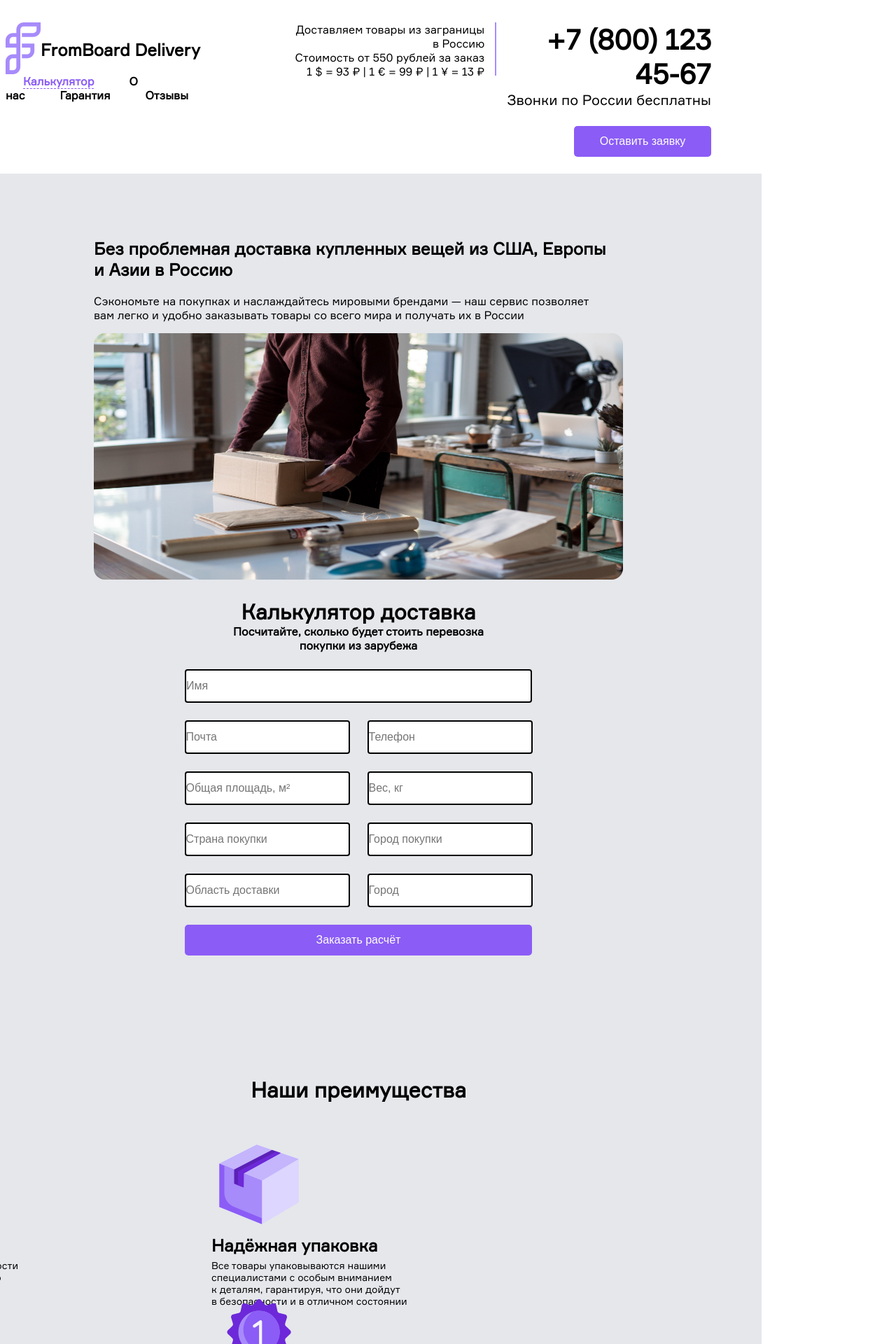
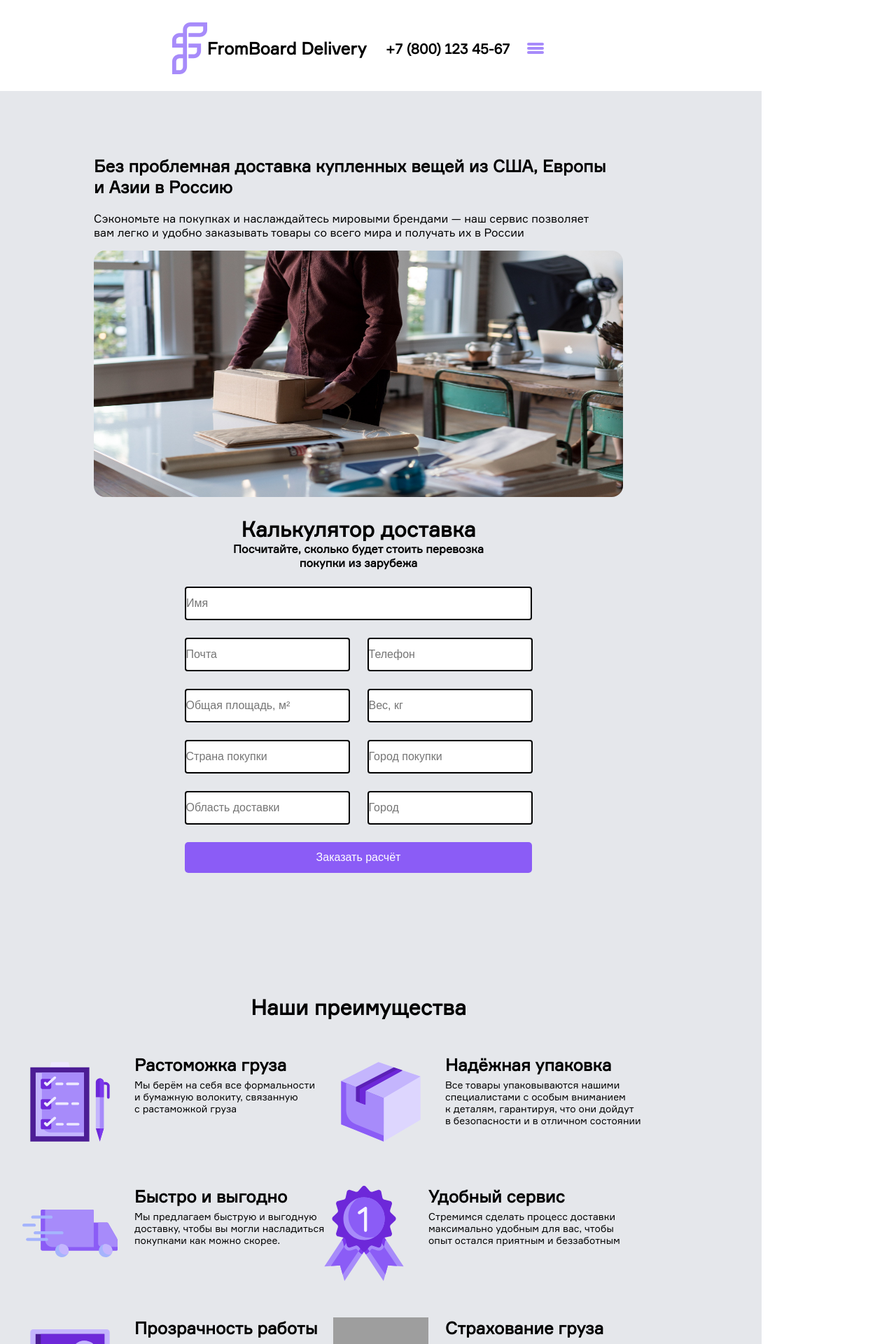
Before and after one commit to Vlai22/FromBoard_Delivery_Portfolio, a Vue app: page / in a window 1024 px wide. Shown: the top 1920 px of the page at 70% size, 1280 px wide, since content can reach past the window. Built offline with nearby package versions, Linux system fonts and the light colour scheme; grey boxes are pictures that could not be loaded.

Commit message:
Update all

```diff
--- a/src/App.vue
+++ b/src/App.vue
@@ -88,12 +88,12 @@ export default{
         <section class="section_2">
           <h2 class="section_2_h2">Наши преимущества</h2>
           <div class="section_2_box">
-              <CardAdvent :img="'board.svg'" :text="'Мы берём на себя все формальности и бумажную волокиту, связанную с растаможкой груза'" :title="'Растоможка груза'"></CardAdvent>
-              <CardAdvent :img="'package.svg'" :text="'Все товары упаковываются нашими специалистами с особым вниманием к деталям, гарантируя, что они дойдут в безопасности и в отличном состоянии'" :title="'Надёжная упаковка'"></CardAdvent>
+              <CardAdvent style="margin: 0 24px 0 0;" :img="'board.svg'" :text="'Мы берём на себя все формальности и бумажную волокиту, связанную с растаможкой груза'" :title="'Растоможка груза'"></CardAdvent>
+              <CardAdvent style="margin: 0 24px 0 0;" :img="'package.svg'" :text="'Все товары упаковываются нашими специалистами с особым вниманием к деталям, гарантируя, что они дойдут в безопасности и в отличном состоянии'" :title="'Надёжная упаковка'"></CardAdvent>
               <CardAdvent :img="'delivery.svg'" :text="'Мы предлагаем быструю и выгодную доставку, чтобы вы могли насладиться покупками как можно скорее.'" :title="'Быстро и выгодно'"></CardAdvent>
-              <CardAdvent :img="'best_support.svg'" :text="'Стремимся сделать процесс доставки максимально удобным для вас, чтобы опыт остался приятным и беззаботным'" :title="'Удобный сервис'"></CardAdvent>
-              <CardAdvent :img="'clear_info.svg'" :text="'Мы предоставляем полный контроль над каждым этапом доставки, от момента заказа до момента прибытия заказа'" :title="'Прозрачность работы'"></CardAdvent>
-              <CardAdvent :img="'garantee.svg'" :text="'Наше страхование обеспечивает полную защиту и покрытие почти все неприятные и неожиданные ситуации'" :title="'Страхование груза'"></CardAdvent>
+              <CardAdvent style="margin: 0 24px 0 0;":img="'best_support.svg'" :text="'Стремимся сделать процесс доставки максимально удобным для вас, чтобы опыт остался приятным и беззаботным'" :title="'Удобный сервис'"></CardAdvent>
+              <CardAdvent style="margin: 0 24px 0 0;" :img="'clear_info.svg'" :text="'Мы предоставляем полный контроль над каждым этапом доставки, от момента заказа до момента прибытия заказа'" :title="'Прозрачность работы'"></CardAdvent>
+              <CardAdvent  :img="'garantee.svg'" :text="'Наше страхование обеспечивает полную защиту и покрытие почти все неприятные и неожиданные ситуации'" :title="'Страхование груза'"></CardAdvent>
           </div>
         </section>
         <section class="section_3">
@@ -169,7 +169,7 @@ main{
 }
 section{
   display: flex;
-  min-width: 1536px;
+  max-width: 1536px;
   flex-direction: column;
   align-items: center;
   justify-content: center;
@@ -289,6 +289,9 @@ footer{
     flex-direction: row;
     align-items: center;
   }
+    .section_3_box{
+    flex-wrap: wrap;
+  }
   .section_3_box{
     flex-wrap: wrap;
   }
@@ -302,4 +305,42 @@ footer{
     width: 100%;
   }
 }
+@media (max-width: 1024px) {
+  section{
+    width: 100%;
+  }
+  .section_1{
+    flex-direction: column;
+  }
+  .section_2_box{
+    flex-direction: row;
+    align-items: center;
+  }
+    .section_3_box{
+    flex-wrap: wrap;
+  }
+  .section_5{
+    width: 100%;
+  }
+  footer{
+    flex-direction: column;
+    align-items: center;
+  }
+  .footer_box_nav{
+    width: 100%;
+    flex-direction: column;
+    justify-content: center;
+    align-items: center;
+  }
+  .footer_box_info{
+    width: 100%;
+    flex-direction: column;
+  }
+  .footer_box_info p{
+    width: 100%;
+  }
+  .footer_box_info_artist{
+    width: 100%;
+  }
+}
 </style>
--- a/src/assets/main.css
+++ b/src/assets/main.css
@@ -1,4 +1,4 @@
-@font-face { font-family: "Formular"; src: url("../../public/Formular.ttf"); }
+@font-face { font-family: "Formular"; src: url("/Formular.ttf"); }
 #app {
   display: flex;
   flex-direction: column;
--- a/src/components/CardAdvent.vue
+++ b/src/components/CardAdvent.vue
@@ -29,9 +29,10 @@ export default{
 </template>
 <style scoped>
 .card_box{
-    width: 486px;
-    height: 184px;
+    width: 372px;
+    height: 140px;
     padding: 24px;
+    display: flex;
 }
 img{
     width: 136px;
--- a/src/components/CardDevis.vue
+++ b/src/components/CardDevis.vue
@@ -24,7 +24,6 @@ export default{
 .card_box{
     width: 366px;
     height: 407px;
-    margin: 24px;
     padding: 0;
     display: flex;
     flex-direction: column;
--- a/src/components/CardSlider.vue
+++ b/src/components/CardSlider.vue
@@ -23,6 +23,7 @@ export default{
 <style scoped>
 .card_box{
     width: 626px;
+    flex: 0 0 auto; /* Не растягивается и не сжимается */
     height: 350px;
     position: relative;
     display: flex;
@@ -48,13 +49,22 @@ h3{
 p{
     font-size: 24px;
     font-weight: 700;
+
     text-wrap: wrap;
     margin-top: 32px;
     margin-left: 43px;
 }
 @media (min-width: 1024px) and (max-width: 1536px) {
     .card_box{
-        width: 396px;
+        min-width: 396px;
+    }
+    p{
+        width: 360px;
+    }
+}
+@media (max-width: 1024px) {
+    .card_box{
+        min-width: 442px;
     }
     p{
         width: 360px;
--- a/src/components/Header.vue
+++ b/src/components/Header.vue
@@ -10,7 +10,7 @@ export default{
 </script>
 
 <template>
-    <header>
+    <header class="full">
         <div class="head_left_box">
             <Logo></Logo>
             <div>
@@ -32,14 +32,48 @@ export default{
             <Button :width="'width: 196px;'" class="head_right_box_button" :text="'Оставить заявку'"></Button>
         </div>
     </header>
-
+    <header class="burger">
+        <div class="burger_head_top_box">
+            <Logo></Logo>
+            <div>
+                <p class="burger_head_top_box_phone_number">+7 (800) 123 45-67</p>
+                <div class="burger_head_top_box_burger">
+                    <div class="burger_head_top_box_burger_line"></div>
+                    <div class="burger_head_top_box_burger_line"></div>
+                    <div class="burger_head_top_box_burger_line"></div>
+                </div>
+            </div>
+        </div>
+        <div id="active_box_burger">
+            <div>
+                <div class="burger_head_second_box_text_box_line"></div>
+                <div class="burger_head_second_box_button_box">
+                    <ButtonHead :text="'Калькулятор'" :isActive="true"></ButtonHead>
+                    <ButtonHead :text="'О нас'" :isActive="false"></ButtonHead>
+                    <ButtonHead :text="'Гарантия'" :isActive="false"></ButtonHead>
+                    <ButtonHead :text="'Отзывы'" :isActive="false"></ButtonHead>
+                    <Button :width="'width: 196px;'" class="burger_head_second_box_button" :text="'Оставить заявку'"></Button>
+                </div>
+                <div class="burger_head_second_box_text_box_line"></div>
+            </div>
+            <div class="burger_head_last_box">
+                <p>Доставляем товары из заграницы в Россию</p>
+                <p>Стоимость от 550 рублей за заказ</p>
+                <p>1 $ = 93 ₽ | 1 € = 99 ₽ | 1 ¥ = 13 ₽</p>
+            </div>
+        </div>
+    </header>
 </template>
 <style scoped>
-header{
+.full{
     width: 1536px;
     padding: 24px;
     display: flex;
     justify-content: space-between;
+}
+.burger{
+    display: none;
+    flex-direction: column;
 }
 .head_left_box{
     display: flex;
@@ -81,9 +115,68 @@ header{
     padding: 0;
     margin: 0;
 }
+.burger_head_top_box{
+    display: flex;
+    flex-direction: row;
+    justify-content: space-between;
+    align-items: center;
+    margin: 24px;
+}
+.burger_head_top_box div{
+    display: flex;
+    align-items: center;
+}
+.burger_head_top_box_phone_number{
+    font-size: 20px;
+    font-weight: 900;
+    margin-right: 24px;
+}
+.burger_head_top_box_burger{
+    display: flex;
+    flex-direction: column;
+}
+.burger_head_top_box_burger_line{
+    width: 24px;
+    height: 4px;
+    border-radius: 4px;
+    background-color: #A78BFA;
+    margin: 1px;
+}
+.burger_head_second_box_text_box_line{
+    width: 640px;
+    height: 2px;
+    background-color: #A78BFA;
+    margin-top: 15px;
+    border-radius: 4px;
+}
+.burger_head_second_box_button_box{
+    display: flex;
+}
+.burger_head_second_box_button{
+    margin: 15px 0 0 0;
+}
+.burger_head_last_box{
+    display: flex;
+    justify-content: space-between;
+}
+.burger_head_last_box p{
+    width: 180px;
+    text-align: center;
+}
+#active_box_burger{
+    display: none;
+}
 @media (min-width: 1024px) and (max-width: 1536px) {
-    header{
+    .full{
         width: 100%;
     }
 }
+@media (max-width: 1024px) {
+    .burger{
+        display: flex;
+    }
+    .full{
+        display: none;
+    }
+}
 </style>
```
Also changed, not shown: src/components/Slider.vue (+30 -9 lines).
